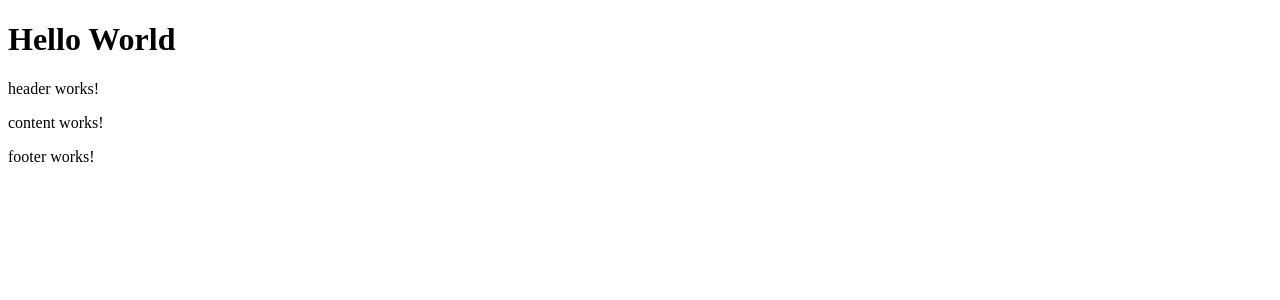
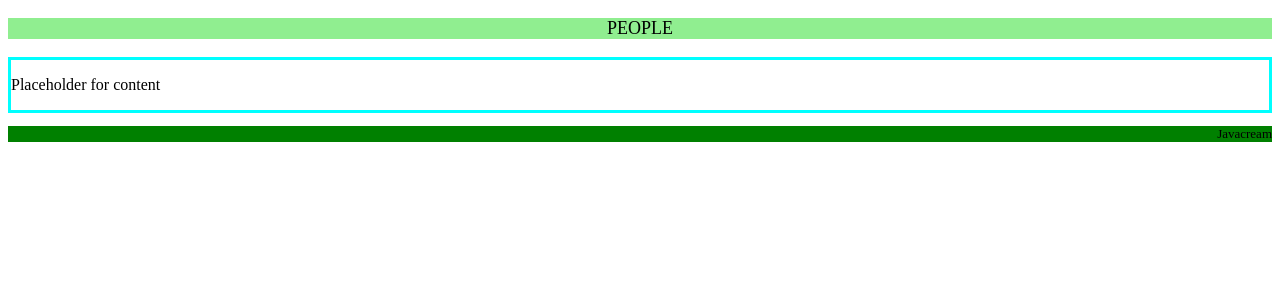
Before and after one commit to Javacream/org.javacream.training.angular, an Angular app in the folder training/: page / in a window 1280 px wide. Shown: the top 300 px of the page. Built offline with nearby package versions, Linux system fonts and the light colour scheme.

Commit message:
introduce css

```diff
--- a/training/src/app/app.component.html
+++ b/training/src/app/app.component.html
@@ -1,4 +1,3 @@
-<h1>Hello World</h1>
 <app-header></app-header>
 <app-content></app-content>
 <app-footer></app-footer>
--- a/training/src/app/people/components/content/content.component.css
+++ b/training/src/app/people/components/content/content.component.css
@@ -0,0 +1,4 @@
+.app-content{
+    border-style: solid;
+    border-color: aqua;
+}
--- a/training/src/app/people/components/content/content.component.html
+++ b/training/src/app/people/components/content/content.component.html
@@ -1 +1,3 @@
-<p>content works!</p>
+<div class="app-content">
+<p>Placeholder for content</p>
+</div>
--- a/training/src/app/people/components/content/content.component.ts
+++ b/training/src/app/people/components/content/content.component.ts
@@ -1,5 +1,4 @@
 import { Component } from '@angular/core';
-import { HeaderComponent } from '../header/header.component';
 
 @Component({
   selector: 'app-content',
--- a/training/src/app/people/components/footer/footer.component.css
+++ b/training/src/app/people/components/footer/footer.component.css
@@ -0,0 +1,5 @@
+.app-footer{
+    text-align: right;
+    font-size: small;
+    background-color: green;
+}
--- a/training/src/app/people/components/footer/footer.component.html
+++ b/training/src/app/people/components/footer/footer.component.html
@@ -1 +1,3 @@
-<p>footer works!</p>
+<div class="app-footer">
+    <p>Javacream</p>
+</div>
--- a/training/src/app/people/components/header/header.component.css
+++ b/training/src/app/people/components/header/header.component.css
@@ -0,0 +1,5 @@
+.app-header{
+    text-align: center;
+    font-size: large;
+    background-color: lightgreen;
+}
--- a/training/src/app/people/components/header/header.component.html
+++ b/training/src/app/people/components/header/header.component.html
@@ -1 +1,3 @@
-<p>header works!</p>
+<div class="app-header">
+    <p>PEOPLE</p>
+</div>
```
